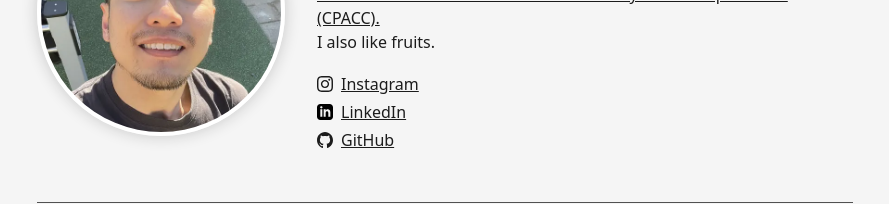
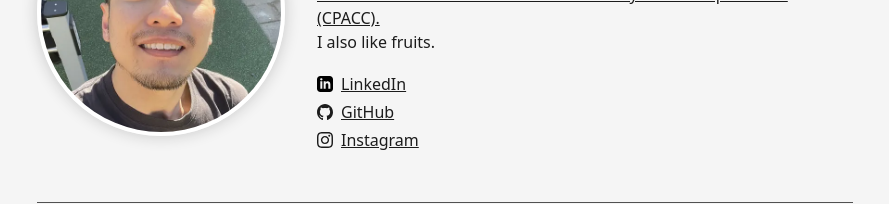
Before and after one commit to Koseioki/koseioki, a React (Vite) app: page / in a window 1280 px wide. Shown: the part 274-478 px from the top of the page, without its empty margins (195-1084 px from the left). Built offline with nearby package versions, Linux system fonts and the light colour scheme.

Commit message:
reverse links

```diff
--- a/src/components/Profile.jsx
+++ b/src/components/Profile.jsx
@@ -24,11 +24,7 @@ function Profile() {
         <p>I also like fruits.</p>
         <h2 className="sr-only">Social Media</h2>
         <ul className="link-list paragraph">
-          <li>
-            <a className="plain-link" href="https://www.instagram.com/koseioki1225/">
-              <Icon icon="Instagram" />Instagram
-            </a>
-          </li>
+
           <li>
             <a className="plain-link" href="https://www.linkedin.com/in/kosei-oki-340129234/">
               <Icon icon="LinkedIn" />LinkedIn
@@ -38,6 +34,11 @@ function Profile() {
             <a className="plain-link" href="https://github.com/Koseioki">
             <Icon icon="GithubBlack" />GitHub</a>
           </li>
+                    <li>
+            <a className="plain-link" href="https://www.instagram.com/koseioki1225/">
+              <Icon icon="Instagram" />Instagram
+            </a>
+          </li>
         </ul>
       </div>
     </section>
```
